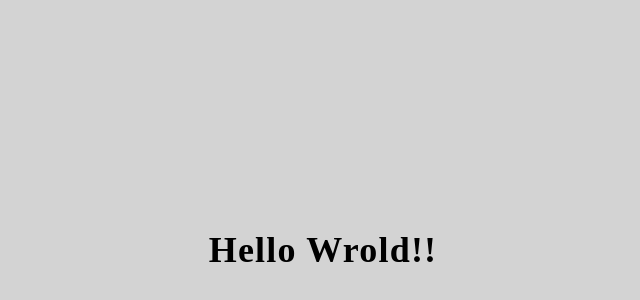
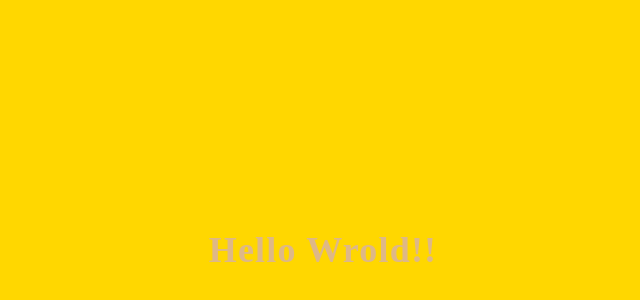
Before and after one commit to SonyDone/Hello-Wrold-2, a plain HTML site: page index.html in a window 1280 px wide. Shown: the part 150-450 px from the top of the page, without its empty margins (317-957 px from the left). Drawn offline with Linux system fonts and the light colour scheme.

Commit message:
Update style.css
I change your styles...

```diff
--- a/style.css
+++ b/style.css
@@ -4,7 +4,7 @@
 }
 
 .container {
-    background-color: lightgray;
+    background-color: #FFD700;
     width: 100%;
     height: 100vh;
     display: flex;
@@ -17,4 +17,5 @@ h1 {
     font-size: 36px;
     font-weight: bold;
     letter-spacing: 1.2px;
+    color: #DEB887;
 }
```
